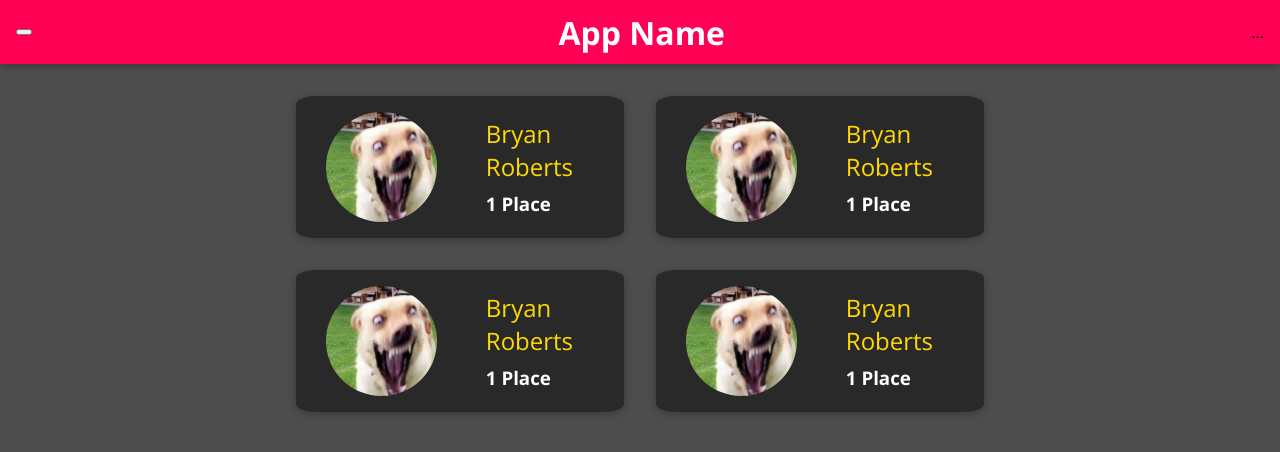
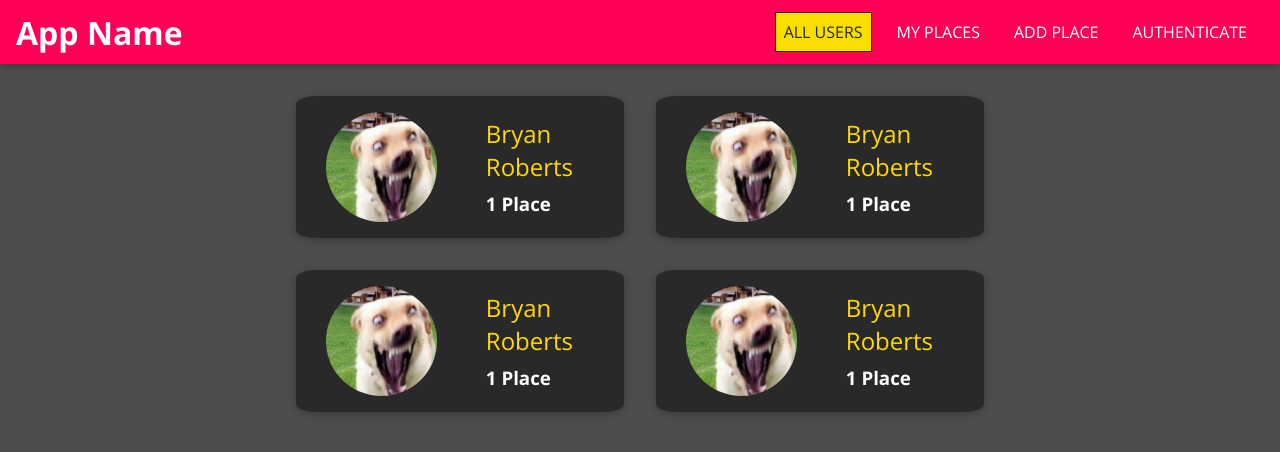
Before and after one commit to brynsroberts/MERN-Typescript-Web-Application, a React (Create React App) app: page / in a window 1280 px wide. Shown: the top 452 px of the page. Built offline with nearby package versions, Linux system fonts and the light colour scheme.

Commit message:
add menu links and styles

```diff
--- a/src/shared/components/Navigation/MainNavigation.tsx
+++ b/src/shared/components/Navigation/MainNavigation.tsx
@@ -1,13 +1,14 @@
 import React from "react";
 
 import MainHeader from "./MainHeader";
+import NavLinks from "./NavLinks";
 import { Link } from "react-router-dom";
 import "./MainNavigation.css";
 
 const MainNavigation: React.FC = () => {
   return (
     <MainHeader>
-      <button className="main-navigation__menu_btn">
+      <button className="main-navigation__menu-btn">
         <span />
         <span />
         <span />
@@ -15,7 +16,9 @@ const MainNavigation: React.FC = () => {
       <h1 className="main-navigation__title">
         <Link to="/">App Name</Link>
       </h1>
-      <nav>...</nav>
+      <nav>
+        <NavLinks />
+      </nav>
     </MainHeader>
   );
 };
--- /dev/null
+++ b/src/shared/components/Navigation/NavLinks.css
@@ -0,0 +1,76 @@
+.nav-links {
+  list-style: none;
+  margin: 0;
+  padding: 0;
+  width: 100%;
+  height: 100%;
+  display: flex;
+  flex-direction: column;
+  justify-content: center;
+  align-items: center;
+}
+
+.nav-links li {
+  margin: 1rem;
+}
+
+.nav-links a {
+  border: 1px solid transparent;
+  color: #292929;
+  text-decoration: none;
+  padding: 0.5rem;
+}
+
+.nav-links a:hover,
+.nav-links a:active,
+.nav-links a.active {
+  background: #f8df00;
+  border-color: #292929;
+  color: #292929;
+}
+
+.nav-links button {
+  cursor: pointer;
+  border: 1px solid #292929;
+  color: #292929;
+  background: transparent;
+  padding: 0.5rem;
+  font: inherit;
+}
+
+.nav-links button:focus {
+  outline: none;
+}
+
+.nav-links button:hover,
+.nav-links button:active {
+  background: #292929;
+  color: white;
+}
+
+@media (min-width: 768px) {
+  .nav-links {
+    flex-direction: row;
+  }
+
+  .nav-links li {
+    margin: 0 0.5rem;
+  }
+
+  .nav-links a {
+    color: white;
+    text-decoration: none;
+  }
+
+  .nav-links button {
+    border: 1px solid white;
+    color: white;
+    background: transparent;
+  }
+
+  .nav-links button:hover,
+  .nav-links button:active {
+    background: #f8df00;
+    color: #292929;
+  }
+}
--- /dev/null
+++ b/src/shared/components/Navigation/NavLinks.tsx
@@ -0,0 +1,25 @@
+import React from "react";
+import { NavLink } from "react-router-dom";
+
+import "./NavLinks.css";
+
+const NavLinks = () => {
+  return (
+    <ul className="nav-links">
+      <li>
+        <NavLink to="/">ALL USERS</NavLink>
+      </li>
+      <li>
+        <NavLink to="/u1/places">MY PLACES</NavLink>
+      </li>
+      <li>
+        <NavLink to="/places/new">ADD PLACE</NavLink>
+      </li>
+      <li>
+        <NavLink to="/auth">AUTHENTICATE</NavLink>
+      </li>
+    </ul>
+  );
+};
+
+export default NavLinks;
```
